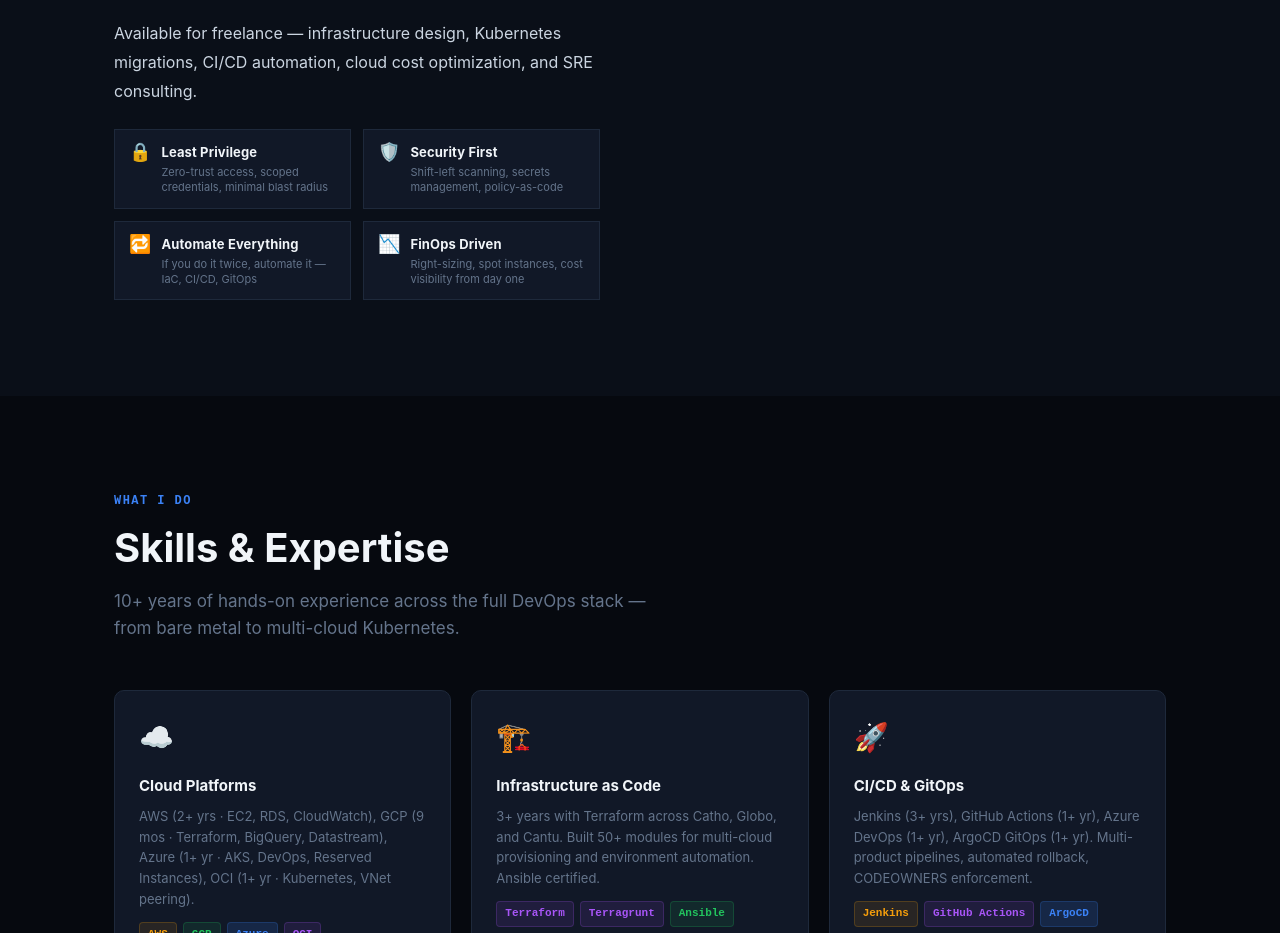
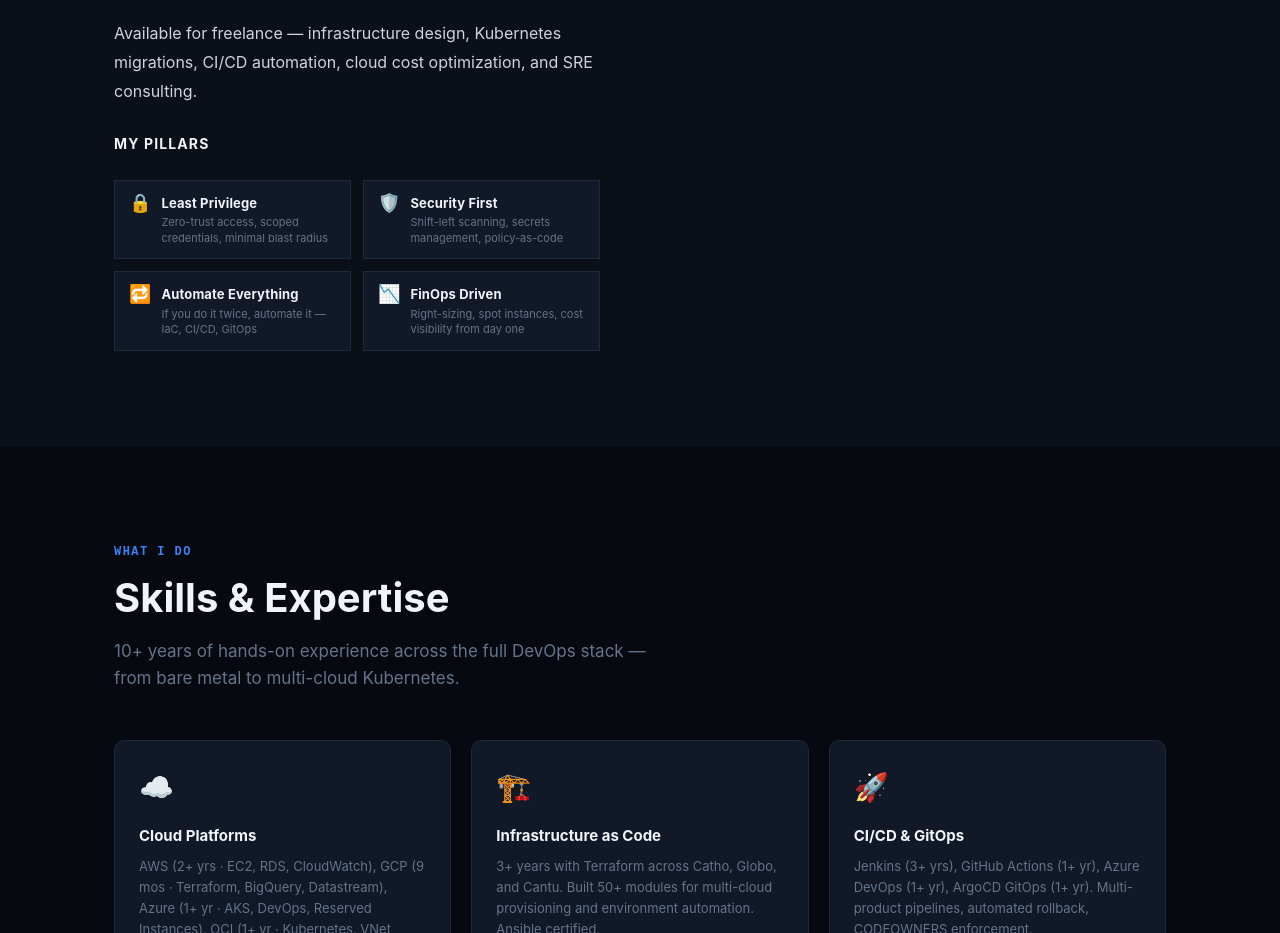
Before and after one commit to LucasNic/lucasnicoloso.com, a React (Vite) app: page / in a window 1280 px wide. Shown: the part 1322-2255 px from the top of the page. Built offline with nearby package versions, Linux system fonts and the light colour scheme.

Commit message:
feat: add 'My Pillars' heading above pillar tags in About section

```diff
--- a/src/components/About.tsx
+++ b/src/components/About.tsx
@@ -21,6 +21,7 @@
               Available for freelance — infrastructure design, Kubernetes migrations, CI/CD automation,
               cloud cost optimization, and SRE consulting.
             </p>
+            <h3 className="pillars-heading">My Pillars</h3>
             <div className="about-pillars">
               {[
                 { icon: "🔒", title: "Least Privilege", desc: "Zero-trust access, scoped credentials, minimal blast radius" },
--- a/src/style.css
+++ b/src/style.css
@@ -346,6 +346,16 @@
 }
 
 .about-text p:last-child { margin-bottom: 0; }
+
+.pillars-heading {
+  font-size: 14px;
+  font-weight: 700;
+  color: var(--text);
+  text-transform: uppercase;
+  letter-spacing: 0.08em;
+  margin-top: 28px;
+  margin-bottom: 4px;
+}
 
 .about-pillars {
   display: grid;
```
